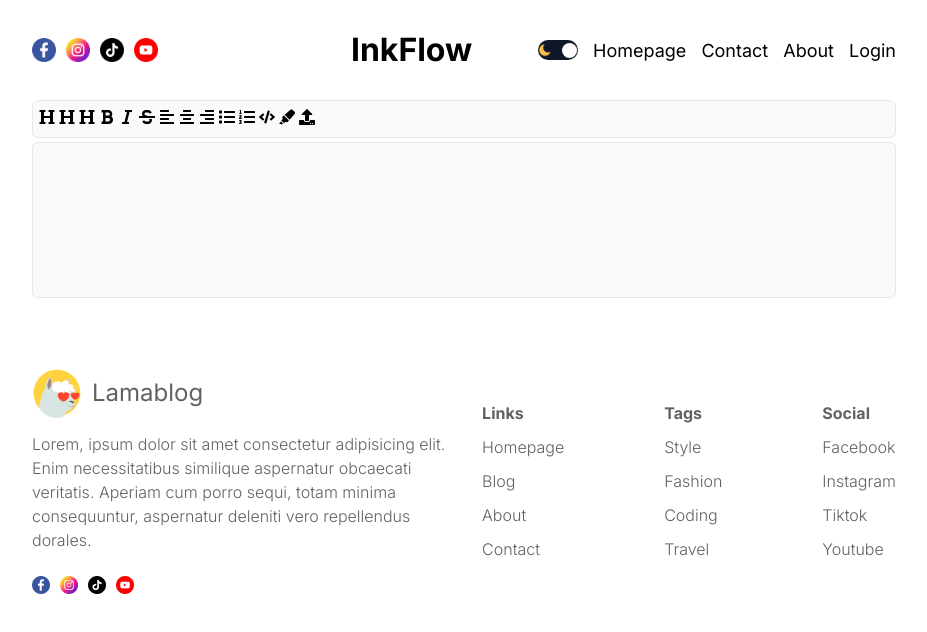
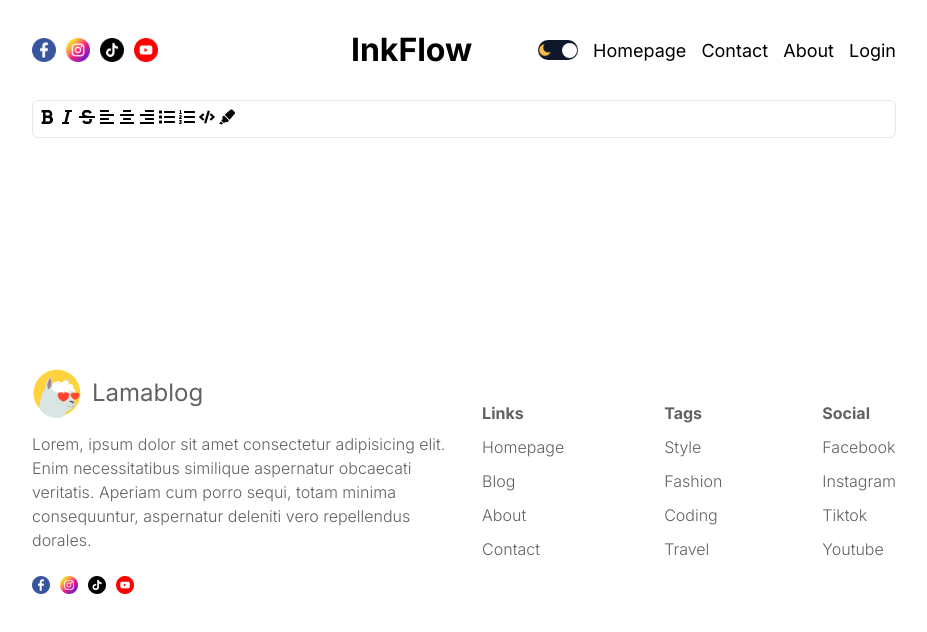
Before and after one commit to Om-Khairnar/InkFlow, a Next.js app: page /EditorContent in a window 1280 px wide. Shown: the top 632 px of the page, without its empty margins (176-1103 px from the left). Built offline with nearby package versions, Linux system fonts and the light colour scheme.

Commit message:
Added the Css for write and Also some wrong Upload method

```diff
--- a/src/app/EditorContent/page.tsx
+++ b/src/app/EditorContent/page.tsx
@@ -1,16 +1,11 @@
 "use client";
-
 import { useEditor, EditorContent } from "@tiptap/react";
 import StarterKit from "@tiptap/starter-kit";
 import TextAlign from "@tiptap/extension-text-align";
- // You already have this component for toolbar
-import Heading from "@tiptap/extension-heading";
+import ToolBar from "./toolbar";
 import Highlight from "@tiptap/extension-highlight";
-import Image from "@tiptap/extension-image";
 import BulletList from "@tiptap/extension-bullet-list";
 import OrderedList from "@tiptap/extension-ordered-list";
- // For resizing images
-import ToolBar from "./toolbar";
 
 
 export default function RichTextEditor({ content, onChange }) {
@@ -19,9 +14,6 @@ export default function RichTextEditor({ content, onChange }) {
       StarterKit.configure(),
       TextAlign.configure({
         types: ["heading", "paragraph"],
-      }),
-      Heading.configure({
-        levels: [1, 2, 3],  // Customize heading levels
       }),
       OrderedList.configure({
         HTMLAttributes: {
@@ -39,10 +31,12 @@ export default function RichTextEditor({ content, onChange }) {
     editorProps: {
       attributes: {
         class: "min-h-[156px] border rounded-md bg-slate-50 py-2 px-3",
+        style: "background: transparent; border: none; color: inherit;"
       },
     },
     onUpdate: ({ editor }) => {
-      onChange(editor.getHTML());  // Pass content back to parent component
+      console.log(editor.getHTML());
+      onChange(editor.getHTML());
     },
   });
 
--- a/src/app/EditorContent/toolbar.tsx
+++ b/src/app/EditorContent/toolbar.tsx
@@ -1,92 +1,77 @@
 "use client";
-import { FaHeading, FaBold, FaItalic, FaStrikethrough, FaAlignLeft, FaAlignCenter, FaAlignRight, FaList, FaListOl, FaCode, FaHighlighter, FaUpload } from 'react-icons/fa'; // import from react-icons
+import {
+  FaBold,
+  FaItalic,
+  FaStrikethrough,
+  FaAlignLeft,
+  FaAlignCenter,
+  FaAlignRight,
+  FaList,
+  FaListOl,
+  FaCode,
+  FaHighlighter,
+} from "react-icons/fa";
 import { Toggle } from "../ui/toggle";
 
 export default function ToolBar({ editor }) {
   if (!editor) return null;
 
-  const addImage = () => {
-    const url = window.prompt("URL");
-    if (url) {
-      editor.chain().focus().setImage({ src: url }).run();
-    }
-  };
-
   const Options = [
-    {
-      icon: <FaHeading className="size-4" />,
-      onClick: () => editor.chain().focus().toggleHeading({ level: 1 }).run(),
-      pressed: editor.isActive("heading", { level: 1 }),
-    },
-    {
-      icon: <FaHeading className="size-4" />,
-      onClick: () => editor.chain().focus().toggleHeading({ level: 2 }).run(),
-      pressed: editor.isActive("heading", { level: 2 }),
-    },
-    {
-      icon: <FaHeading className="size-4" />,
-      onClick: () => editor.chain().focus().toggleHeading({ level: 3 }).run(),
-      pressed: editor.isActive("heading", { level: 3 }),
-    },
     {
       icon: <FaBold className="size-4" />,
       onClick: () => editor.chain().focus().toggleBold().run(),
-      pressed: editor.isActive("bold"),
+      preesed: editor.isActive("bold"),
     },
     {
       icon: <FaItalic className="size-4" />,
       onClick: () => editor.chain().focus().toggleItalic().run(),
-      pressed: editor.isActive("italic"),
+      preesed: editor.isActive("italic"),
     },
     {
       icon: <FaStrikethrough className="size-4" />,
       onClick: () => editor.chain().focus().toggleStrike().run(),
-      pressed: editor.isActive("strike"),
+      preesed: editor.isActive("strike"),
     },
     {
       icon: <FaAlignLeft className="size-4" />,
       onClick: () => editor.chain().focus().setTextAlign("left").run(),
-      pressed: editor.isActive({ textAlign: "left" }),
+      preesed: editor.isActive({ textAlign: "left" }),
     },
     {
       icon: <FaAlignCenter className="size-4" />,
       onClick: () => editor.chain().focus().setTextAlign("center").run(),
-      pressed: editor.isActive({ textAlign: "center" }),
+      preesed: editor.isActive({ textAlign: "center" }),
     },
     {
       icon: <FaAlignRight className="size-4" />,
       onClick: () => editor.chain().focus().setTextAlign("right").run(),
-      pressed: editor.isActive({ textAlign: "right" }),
+      preesed: editor.isActive({ textAlign: "right" }),
     },
     {
       icon: <FaList className="size-4" />,
       onClick: () => editor.chain().focus().toggleBulletList().run(),
-      pressed: editor.isActive("bulletList"),
+      preesed: editor.isActive("bulletList"),
     },
     {
       icon: <FaListOl className="size-4" />,
       onClick: () => editor.chain().focus().toggleOrderedList().run(),
-      pressed: editor.isActive("orderedList"),
+      preesed: editor.isActive("orderedList"),
     },
     {
       icon: <FaCode className="size-4" />,
       onClick: () => editor.chain().focus().toggleCodeBlock().run(),
-      pressed: editor.isActive("code"),
+      preesed: editor.isActive("code"),
     },
     {
       icon: <FaHighlighter className="size-4" />,
       onClick: () => editor.chain().focus().toggleHighlight().run(),
-      pressed: editor.isActive("highlight"),
+      preesed: editor.isActive("highlight"),
     },
-    {
-      icon: <FaUpload className="size-4" />,
-      onClick: () => addImage(),
-      pressed: editor.isActive("image"),
-    },
+
   ];
 
   return (
-    <div className="border rounded-md p-1.5 mb-1 bg-slate-50 space-x-1 sticky top-10 z-50">
+    <div className="border rounded-md p-1.5 mb-1 space-x-1 sticky top-10 z-50">
       {Options.map((option, i) => (
         <Toggle
           key={i}
--- a/src/app/write/page.tsx
+++ b/src/app/write/page.tsx
@@ -5,38 +5,81 @@ import { useState } from "react";
 import { useRouter } from "next/navigation";
 import { useAuth } from "@/context/AuthContext";
 import RichTextEditor from "../EditorContent/page";
+import axios from "axios";
 
+const API_BASE_URL = process.env.NEXT_PUBLIC_API_BASE_URL;
 
 const WritePage = () => {
   const router = useRouter();
   const { isAuthenticated } = useAuth();
 
+  if(!isAuthenticated){
+    router.push("/login");
+    return;
+  }
 
   const [open, setOpen] = useState(false);
   const [coverImage, setCoverImage] = useState<File | null>(null);
   const [blogImage, setBlogImage] = useState<File | null>(null);
-  const [value, setValue] = useState<string>("");
   const [title, setTitle] = useState<string>("");
   const [catSlug, setCatSlug] = useState<string>("");
   const [content, setContent] = useState<string>("");
+  const [loading, setLoading] = useState<boolean>(false);
+  const [error, setError] = useState<string | null>(null);
 
-
-  // Handle Cover Image Change
   const handleCoverImageChange = (e: React.ChangeEvent<HTMLInputElement>) => {
     if (e.target.files) {
       setCoverImage(e.target.files[0]);
     }
   };
 
-  // Handle Blog Image Change
+
   const handleBlogImageChange = (e: React.ChangeEvent<HTMLInputElement>) => {
     if (e.target.files) {
       setBlogImage(e.target.files[0]);
     }
   };
 
+  const handleSubmit = async () => {
+    if (!title || !content || !coverImage) {
+      setError("Title, content, and cover image are required");
+      return;
+    }
+
+    setLoading(true);
+    setError(null);
+
+    const formData = new FormData();
+    formData.append("title", title);
+    formData.append("description", content); // Pass the content as the description
+    formData.append("type", catSlug); // Category slug
+
+    if (coverImage) {
+      formData.append("blogcoverImage", coverImage);
+    }
+    if (blogImage) {
+      formData.append("blogImage", blogImage);
+    }
+
+    try {
+      // Assuming the backend API endpoint is /api/posts
+      const response = await axios.post(`${API_BASE_URL}/blogs`, formData, {
+        headers: {
+          "Content-Type": "multipart/form-data",
+          Authorization: `Bearer ${localStorage.getItem("authToken")}`,
+        },
+      });
+      alert("Blog post created successfully!");
+      router.push("/"); // Redirect to homepage after successful creation
+    } catch (err) {
+      setError("Failed to create the blog post. Please try again.");
+    } finally {
+      setLoading(false);
+    }
+  };
+
   const handleContentChange = (newContent: string) => {
-    setContent(newContent);  // Update content state when editor changes
+    setContent(newContent); // Update content state when editor changes
   };
 
   return (
@@ -138,11 +181,15 @@ const WritePage = () => {
             </div>
           </div>
         )}
-
+        <div className={styles.editor}>
         <RichTextEditor content={content} onChange={handleContentChange} />
+        </div>
       </div>
 
-      <button className={styles.publish}>Publish</button>
+      {error && <p className={styles.error}>{error}</p>}
+      <button className={styles.publish} onClick={handleSubmit} disabled={loading}>
+        {loading ? "Publishing..." : "Publish"}
+      </button>
     </div>
   );
 };
--- a/src/app/write/writePage.module.css
+++ b/src/app/write/writePage.module.css
@@ -9,15 +9,17 @@
   padding: 10px 20px;
   margin-left: 50px;
   width: max-content;
+  background-color: transparent;
 }
 
 .editor {
   display: flex;
   gap: 20px;
-  height: 700px;
+  flex-direction: column; /* Stacks the elements vertically */
+  height: auto;
   position: relative;
+  padding-top: 100px;
 }
-
 .button,
 .addButton {
   width: 36px;
```
